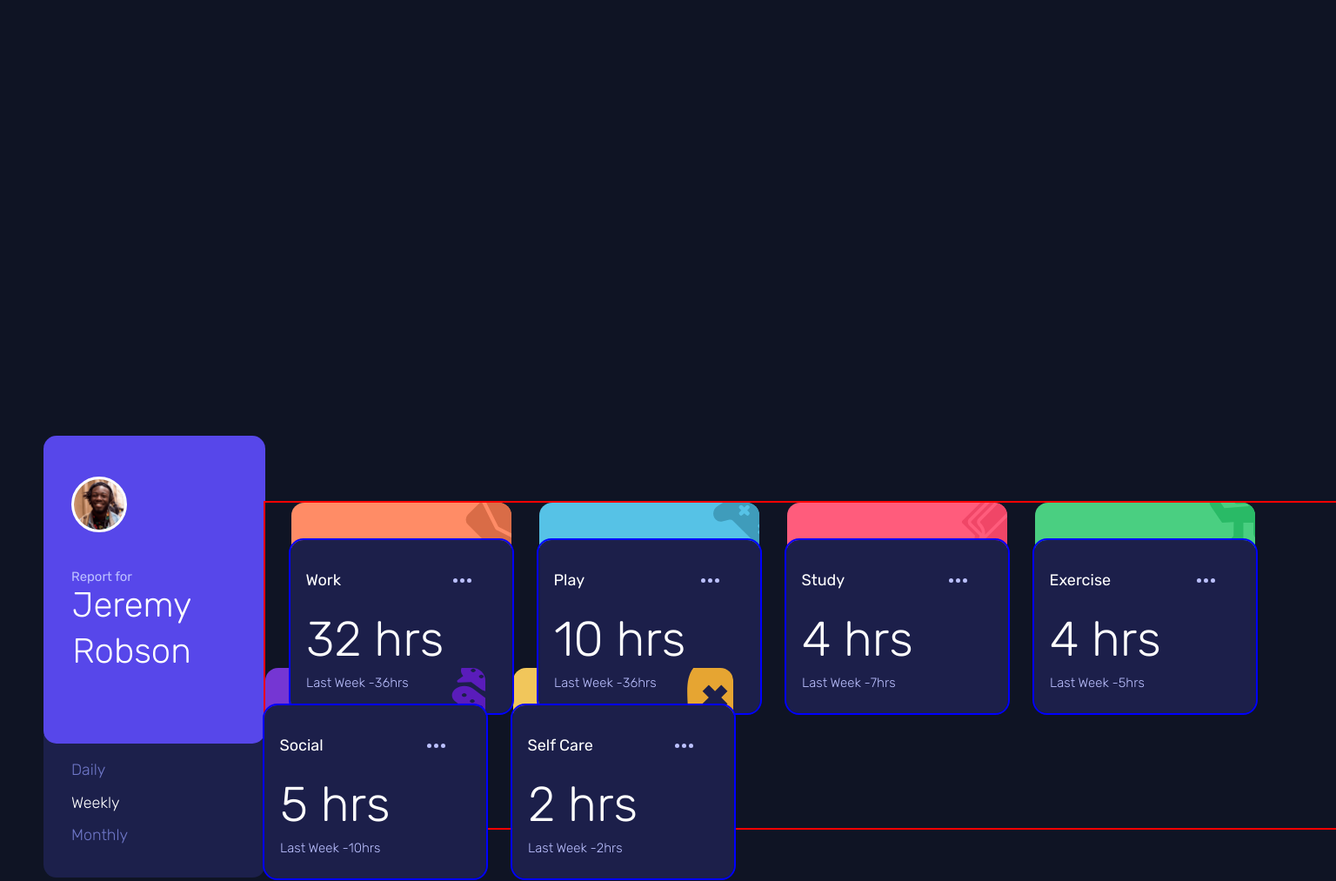
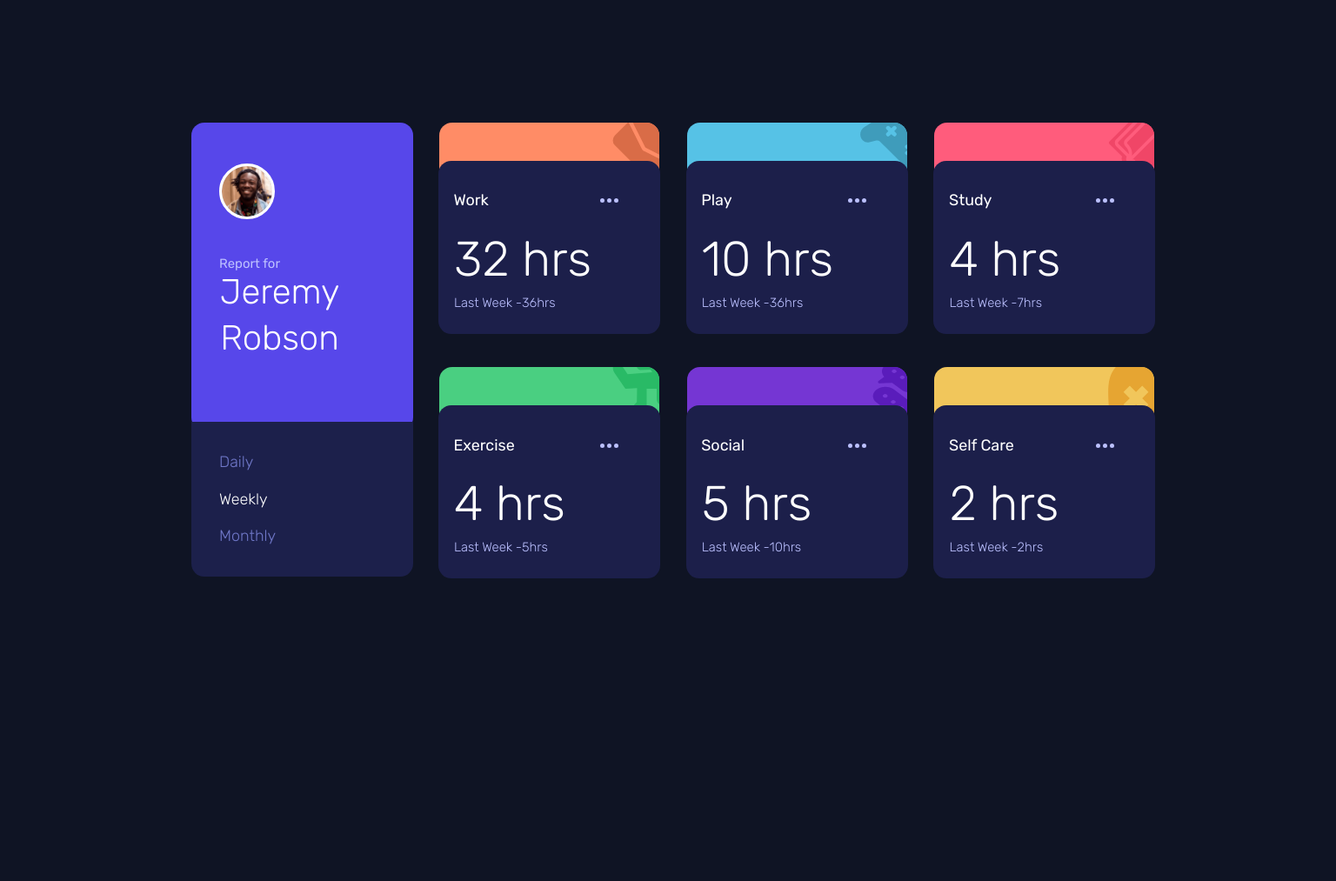
Before and after one commit to rtoddm/time_tracking_dashboard, a plain HTML site: page index.html in a window 1536 px wide. Shown: the whole page at 87% size. After the commit the page ends 800 px from the top, so only its background shows below. Drawn offline with Linux system fonts and the light colour scheme.

Commit message:
Updated CSS
Made CSS more responsive with width: 100% and flex-wrap...and fixed several bugs/typos

```diff
--- a/index.html
+++ b/index.html
@@ -31,6 +31,7 @@
           <img
             src="images/image-jeremy.png"
             alt="profile picture of employee"
+            loading="lazy"
           />
           <div id="employee-info">
             <h6>Report for</h6>
@@ -40,17 +41,22 @@
           </div>
         </div>
         <nav class="nav">
-            <h6 id="first-nav" class="nav-links">Daily</h6>
-            <h6 id="second-nav" class="nav-links">Weekly</h6>
-            <h6 id="third-nav" class="nav-links">Monthly</h6>
-          </div>
+          <ul>
+            <li><a id="first-nav" class="nav-links">Daily</a></li>
+            <li><a id="second-nav" class="nav-links">Weekly</a></li>
+            <li><a id="third-nav" class="nav-links">Monthly</a></li>
+          </ul>
         </nav>
       </header>
       <section class="overall-hours">
         <!-- Work Hours Container -->
         <div id="block-one" class="hour-blocks">
           <div id="orange" class="colors">
-            <img src="images/icon-work.svg" alt="suitcase icon" />
+            <img
+              src="images/icon-work.svg"
+              alt="suitcase icon"
+              loading="lazy"
+            />
           </div>
           <div id="work-hours" class="hours">
             <div class="flexbox-1">
@@ -59,6 +65,7 @@
                 src="images/icon-ellipsis.svg"
                 alt="ellipsis menu button"
                 class="ellipsis"
+                loading="lazy"
               />
             </div>
             <div class="flexbox-2">
@@ -73,7 +80,11 @@
         <!-- Play Hours Container -->
         <div id="block-two" class="hour-blocks">
           <div id="blue" class="colors">
-            <img src="images/icon-play.svg" alt="video game controller icon" />
+            <img
+              src="images/icon-play.svg"
+              alt="video game controller icon"
+              loading="lazy"
+            />
           </div>
           <div id="play-hours" class="hours">
             <div class="flexbox-1">
@@ -82,6 +93,7 @@
                 src="images/icon-ellipsis.svg"
                 alt="ellipsis menu button"
                 class="ellipsis"
+                loading="lazy"
               />
             </div>
             <div class="flexbox-2">
@@ -96,7 +108,7 @@
         <!-- Study Hours Container -->
         <div id="block-three" class="hour-blocks">
           <div id="pink" class="colors">
-            <img src="images/icon-study.svg" alt="book icon" />
+            <img src="images/icon-study.svg" alt="book icon" loading="lazy" />
           </div>
           <div id="study-hours" class="hours">
             <div class="flexbox-1">
@@ -105,6 +117,7 @@
                 src="images/icon-ellipsis.svg"
                 alt="ellipsis menu button"
                 class="ellipsis"
+                loading="lazy"
               />
             </div>
             <div class="flexbox-2">
@@ -119,7 +132,11 @@
         <!-- Exercise Hours Container -->
         <div id="block-four" class="hour-blocks">
           <div id="green" class="colors">
-            <img src="images/icon-exercise.svg" alt="exercise icon" />
+            <img
+              src="images/icon-exercise.svg"
+              alt="exercise icon"
+              loading="lazy"
+            />
           </div>
           <div id="exercise-hours" class="hours">
             <div class="flexbox-1">
@@ -128,6 +145,7 @@
                 src="images/icon-ellipsis.svg"
                 alt="ellipsis menu button"
                 class="ellipsis"
+                loading="lazy"
               />
             </div>
             <div class="flexbox-2">
@@ -142,7 +160,11 @@
         <!-- Social Hours Container -->
         <div id="block-five" class="hour-blocks">
           <div id="purple" class="colors">
-            <img src="images/icon-social.svg" alt="speech icon" />
+            <img
+              src="images/icon-social.svg"
+              alt="speech icon"
+              loading="lazy"
+            />
           </div>
           <div id="social-hours" class="hours">
             <div class="flexbox-1">
@@ -151,6 +173,7 @@
                 src="images/icon-ellipsis.svg"
                 alt="ellipsis menu button"
                 class="ellipsis"
+                loading="lazy"
               />
             </div>
             <div class="flexbox-2">
@@ -165,7 +188,11 @@
         <!-- Self Care Hours Container -->
         <div id="block-six" class="hour-blocks">
           <div id="yellow" class="colors">
-            <img src="images/icon-self-care.svg" alt="heart icon" />
+            <img
+              src="images/icon-self-care.svg"
+              alt="heart icon"
+              loading="lazy"
+            />
           </div>
           <div id="selfcare-hours" class="hours">
             <div class="flexbox-1">
@@ -174,6 +201,7 @@
                 src="images/icon-ellipsis.svg"
                 alt="ellipsis menu button"
                 class="ellipsis"
+                loading="lazy"
               />
             </div>
             <div class="flexbox-2">
--- a/main.css
+++ b/main.css
@@ -6,9 +6,7 @@
   --pink: hsl(348, 100%, 68%); /* study */
   --lime-green: hsl(145, 58%, 55%); /* exercise */
   --violet: hsl(264, 64%, 52%); /* social */
-  --soft-orange: hsl(43, 84%, 65%); /* self care
-  --
-  */
+  --soft-orange: hsl(43, 84%, 65%); /* self care */
 
   --very-dark-blue: hsl(226, 43%, 10%);
   --dark-blue: hsl(235, 46%, 20%);
@@ -26,7 +24,6 @@
 *,
 *::before,
 *::after {
-  /* box-sizing: border-box; */
   margin: 0;
   padding: 0;
 }
@@ -38,7 +35,7 @@ body {
 
 body {
   background-color: var(--very-dark-blue);
-  margin-top: 30px;
+  margin-top: 1.87rem;
 }
 
 .hidden {
@@ -52,13 +49,20 @@ body {
   display: flex;
   justify-content: center;
   align-items: center;
-  height: 1469px;
+  height: 91.81rem;
+}
+
+.content-wrapper {
+  display: flex;
+  flex-direction: column;
+  justify-content: flex-start;
+  height: 86.75rem;
 }
 
 .full-header {
-  width: 327px;
-  height: 203px;
-  margin-bottom: 10px;
+  width: 20.43rem;
+  height: 12.68rem;
+  margin-bottom: 0.62rem;
 }
 
 .mobile-employee {
@@ -73,20 +77,21 @@ body {
   display: flex;
   justify-content: center;
   align-items: center;
-  width: 327px;
-  height: 133px;
+  width: 20.43rem;
+  height: 8.31rem;
   background: #5747ea;
-  border-radius: 15px;
+  border-radius: 0.93rem;
 }
 
 .employee img {
-  width: 64px;
-  height: 64px;
+  width: 4rem;
+  max-width: 100%;
+  height: auto;
   box-sizing: border-box;
   background: #d8d8d8;
   border: 3px solid #ffffff;
   border-radius: 50%;
-  margin-right: 20px;
+  margin-right: 1.25rem;
 }
 
 #employee-info {
@@ -100,7 +105,6 @@ body {
   align-self: flex-start;
   font-weight: var(--font-regular);
   font-style: normal;
-  font-weight: 400;
   font-size: 0.93rem;
   line-height: 1.12rem;
   color: var(--pale-blue);
@@ -115,7 +119,6 @@ body {
 }
 
 .nav {
-  /* outline: green solid 2px; */
   display: flex;
   justify-content: space-around;
   align-items: center;
@@ -124,15 +127,27 @@ body {
   border-bottom-left-radius: 0.93rem;
   border-bottom-right-radius: 0.93rem;
   position: relative;
-  bottom: 0.62rem;
-  z-index: -1;
+  bottom: 0.6rem;
 }
 
-.nav h6 {
+.nav ul {
+  /* outline: red solid 2px; */
+  display: flex;
+  justify-content: space-between;
+  flex-wrap: wrap;
+}
+
+.nav li {
+  /* outline: red solid 3px; */
+  display: flex;
+  justify-content: center;
+  list-style-type: none;
   font-size: 1.12rem;
+  width: 6.81rem;
 }
 
 .nav-links {
+  /* outline: yellow solid 3px; */
   font-family: var(--font-family);
   font-style: normal;
   font-weight: var(--font-light);
@@ -141,37 +156,42 @@ body {
   color: #7078c9;
 }
 
-#middle-nav {
+#second-nav {
   color: var(--white);
+  padding-right: 0.75rem;
+}
+
+#third-nav {
+  padding-right: 0.62rem;
 }
 
 /* ********** Hours' Containers ********** */
 
 .hour-blocks {
-  height: 160px;
-  margin-bottom: 24px;
+  height: 10rem;
+  margin-bottom: 1.5rem;
 }
 
 .colors {
   display: flex;
   justify-content: space-around;
   align-items: center;
-  width: 325px;
+  width: 20.31rem;
   height: 4.37rem;
   background-color: var(--orange);
   border-top-left-radius: 0.93rem;
   border-top-right-radius: 0.93rem;
   z-index: -1;
   overflow: hidden;
-  margin-bottom: 24px;
+  margin-bottom: 1.5rem;
 }
 
 .colors img {
-  width: 78px;
-  height: 78px;
+  width: 4.87rem;
+  height: 4.87rem;
   position: relative;
-  bottom: 7px;
-  left: 112px;
+  bottom: 0.43rem;
+  left: 7rem;
 }
 
 .hours {
@@ -186,41 +206,41 @@ body {
   color: var(--white);
   background-color: var(--dark-blue);
   position: relative;
-  right: 1px;
-  bottom: 50px;
+  right: 0.06rem;
+  bottom: 3.12rem;
 }
 
 .flexbox-1 {
   display: flex;
   justify-content: space-between;
   align-items: center;
-  width: 279px;
-  height: 22px;
-  margin-bottom: 6px;
+  width: 17.43rem;
+  height: 1.37rem;
+  margin-bottom: 0.37rem;
 }
 
 .flexbox-1 h5 {
   font-family: var(--font-family);
   font-style: normal;
   font-weight: var(--font-regular);
-  font-size: 18px;
-  line-height: 21px;
+  font-size: 1.12rem;
+  line-height: 1.31rem;
   color: #ffffff;
 }
 
 .flexbox-2 {
   display: flex;
   justify-content: space-between;
-  width: 279px;
-  height: 38px;
+  width: 17.43rem;
+  height: 2.37rem;
 }
 
 .total-hours {
   font-family: var(--font-family);
   font-style: normal;
   font-weight: 300;
-  font-size: 32px;
-  line-height: 38px;
+  font-size: 2rem;
+  line-height: 2.37rem;
 }
 
 .prev-weeks-hours {
@@ -233,8 +253,8 @@ body {
   font-family: "Rubik";
   font-style: normal;
   font-weight: 300;
-  font-size: 15px;
-  line-height: 18px;
+  font-size: 0.93rem;
+  line-height: 1.12rem;
   text-align: right;
   color: #bbc0ff;
 }
@@ -272,35 +292,45 @@ body {
 /* ********** Desktop Media Query **********  */
 
 @media (min-width: 1340px) {
+  /* ChatGPT Added Code */
+  body {
+    height: 100%;
+    margin: 0;
+    padding: 0;
+    overflow: hidden; /* Prevent horizontal overflow */
+  }
+
   .content-wrapper {
+    height: 32.37rem;
     display: flex;
+    flex-direction: row;
   }
 
   .full-header {
     /* outline: red solid 2px; */
-    width: 255px;
-    height: 518px;
-    margin-left: 50px;
+    width: 15.93rem;
+    height: 32.37rem;
+    margin-left: 3.12rem;
   }
 
   .employee {
     /* outline: green solid 4px; */
     flex-direction: column;
     align-items: flex-start;
-    width: 255px;
-    height: 354px;
+    width: 15.93rem;
+    height: 22.12rem;
   }
 
   .employee img {
     align-self: flex-start;
-    margin-left: 32px;
+    margin-left: 2rem;
   }
 
   #employee-info {
-    width: 139px;
-    height: 116px;
-    margin-left: 32px;
-    margin-bottom: 80px;
+    width: 8.68rem;
+    height: 7.25rem;
+    margin-left: 2rem;
+    margin-bottom: 5rem;
   }
 
   .mobile-employee {
@@ -309,80 +339,88 @@ body {
 
   .desktop-employee {
     display: flex;
-    margin-bottom: 28px;
-    height: 95px;
+    margin-bottom: 1.75rem;
+    height: 5.93rem;
   }
 
   #employee-info h6 {
-    margin-top: 43px;
+    margin-top: 2.68rem;
   }
 
   #employee-info h2 {
     font-family: "Rubik";
     font-style: normal;
     font-weight: var(--font-light);
-    font-size: 40px;
-    line-height: 47px;
+    font-size: 2.5rem;
+    line-height: 2.93rem;
     color: #ffffff;
-    margin-bottom: 35px;
+    margin-bottom: 2.18rem;
   }
 
   .nav {
+    justify-content: flex-start;
+    height: 11.12rem;
+    z-index: 1;
+  }
+
+  .nav ul {
+    /* outline: red solid 2px; */
     display: flex;
     flex-direction: column;
-    align-items: flex-start;
-    height: 164px;
+    height: 6.62rem;
+    width: 4.25rem;
+    margin-left: 2rem;
   }
 
-  .nav-links {
-    margin-left: 32px;
+  .nav li {
+    justify-content: flex-start;
   }
 
   #first-nav {
-    margin-top: 26px;
-    margin-bottom: 8px;
+    margin-bottom: 0.93rem;
   }
 
-  #first-nav:hover {
-    color: white;
-  }
-
-  #second-nav {
-    margin-bottom: 8px;
+  #first-nav:hover,
+  #third-nav:hover {
     color: white;
   }
 
   #third-nav {
-    margin-bottom: 33px;
+    margin-top: 0.93rem;
   }
 
   .overall-hours {
-    outline: red solid 2px;
+    /* outline: red solid 2px; */
     display: flex;
     flex-wrap: wrap;
+    height: 35.18rem;
+    width: 72.68rem;
+    width: 55.68rem;
   }
 
   .hours {
-    outline: blue solid 2px;
-    width: 255px;
-    height: 154px;
-    padding-bottom: 45px;
+    /* outline: blue solid 2px; */
+    width: 15.93rem;
+    height: 9.6rem;
+    padding-bottom: 2.81rem;
   }
 
   .colors {
-    width: 253px;
+    width: 15.81rem;
   }
 
   .flexbox-1 {
-    width: 190px;
-    height: 22px;
-    margin-right: 30px;
-    margin-bottom: 24px;
+    width: 11.87rem;
+    height: 1.37rem;
+    margin-right: 1.87rem;
+    margin-bottom: 1.5rem;
   }
+
+  /* #social-hours{} */
 
   .flexbox-2 {
     flex-direction: column;
-    margin-left: 60px;
+    margin-left: 3.75rem;
   }
 
   .total-hours {
@@ -390,22 +428,22 @@ body {
     font-family: "Rubik";
     font-style: normal;
     font-weight: var(--font-light);
-    font-size: 56px;
-    line-height: 66px;
-    width: 160px;
-    margin-bottom: 8px;
+    font-size: 3.5rem;
+    line-height: 4.12rem;
+    width: 10rem;
+    margin-bottom: 0.5rem;
   }
 
   #block-one,
   #block-four {
-    margin: 0 30px 30px 30px;
+    margin: 0 1.87rem 1.87rem 1.87rem;
   }
 
   #block-two {
-    margin: 0 30px 30px 0;
+    margin: 0 1.87rem 1.87rem 0;
   }
 
   #block-five {
-    margin-right: 30px;
+    margin: 0 1.87rem 0 0;
   }
 }
```
